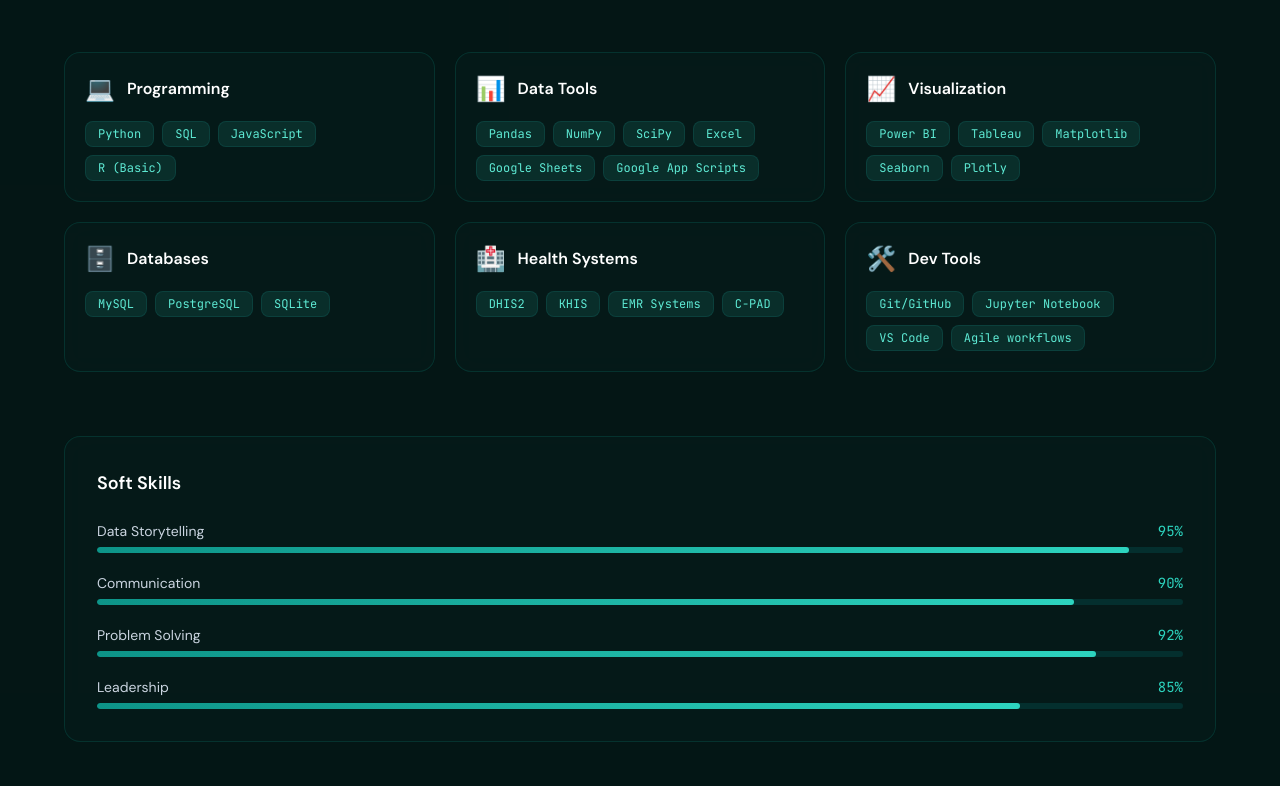
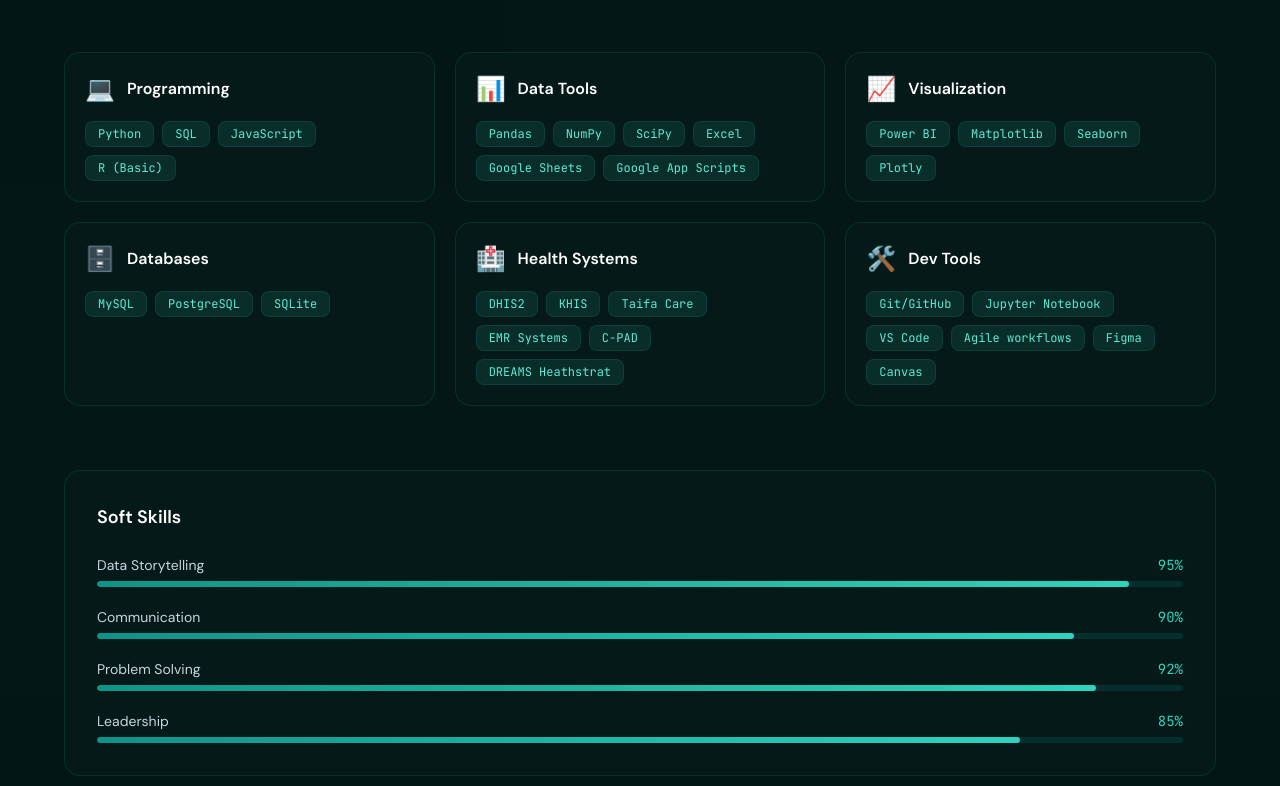
Before and after one commit to AchayoEarnest/earnest-portfolio-website, a Next.js app: page / in a window 1280 px wide. Shown: the part 1594-2380 px from the top of the page. Built offline with nearby package versions, Linux system fonts and the light colour scheme.

Commit message:
updated skills

```diff
--- a/app/data/portfolio.ts
+++ b/app/data/portfolio.ts
@@ -26,7 +26,7 @@
 
   stats: [
     { label: "Years Experience", value: "4+" },
-    { label: "Projects Completed", value: "20+" },
+    { label: "Projects Completed", value: "120+" },
     { label: "Data Accuracy Improved", value: "96%" },
     { label: "Reporting Time Saved", value: "60%" },
   ],
@@ -41,10 +41,24 @@
       "Google Sheets",
       "Google App Scripts",
     ],
-    visualization: ["Power BI", "Tableau", "Matplotlib", "Seaborn", "Plotly"],
+    visualization: ["Power BI", "Matplotlib", "Seaborn", "Plotly"],
     databases: ["MySQL", "PostgreSQL", "SQLite"],
-    systems: ["DHIS2", "KHIS", "EMR Systems", "C-PAD"],
-    tools: ["Git/GitHub", "Jupyter Notebook", "VS Code", "Agile workflows"],
+    systems: [
+      "DHIS2",
+      "KHIS",
+      "Taifa Care",
+      "EMR Systems",
+      "C-PAD",
+      "DREAMS Heathstrat",
+    ],
+    tools: [
+      "Git/GitHub",
+      "Jupyter Notebook",
+      "VS Code",
+      "Agile workflows",
+      "Figma",
+      "Canvas",
+    ],
   },
 
   softSkills: [
@@ -124,6 +138,13 @@
       github: "https://github.com/AchayoEarnest",
       color: "#ec4899",
     },
+    {
+      title: "Learnflow LMS",
+      description: "Complete Learning management System",
+      tools: ["Erlang", "NextJs", "Docker"],
+      github: "https://github.com/AchayoEarnest",
+      color: "#0d9488",
+    },
   ],
 
   certifications: [
```
